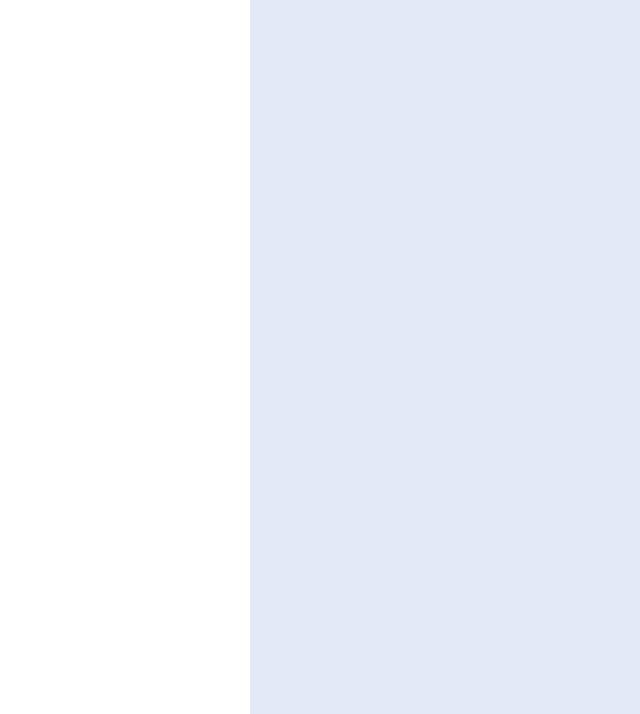
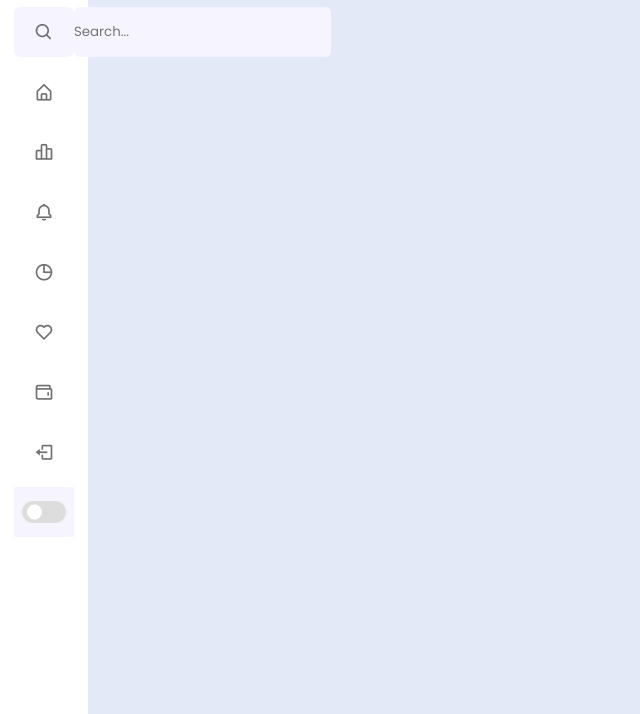
Before and after one commit to fahmidanial/responsive-sidebar, a plain HTML site: page index.html in a window 1280 px wide. Shown: the part 86-800 px from the top of the page, without its empty margins (0-640 px from the left). Drawn offline with nearby package versions, Linux system fonts and the light colour scheme.

Commit message:
dark-mode

```diff
--- a/index.html
+++ b/index.html
@@ -14,7 +14,7 @@
         <title>Responsive Sidebar Menu | Dark-Light Mode</title>
 </head>
 <body>
-    <nav class="sidebar">
+    <nav class="sidebar close">
         <header>
             <div class="image-text">
                 <span class="image">
@@ -31,17 +31,76 @@
 
         <div class="menu-bar">
             <div class="menu">
-                <ul class="menu-link">
+                <li class="search-box">
+                    <i class='bx bx-search icon'></i>
+                        <input type="search" placeholder="Search...">
+                </li>
+                <ul class="menu-links">
                     <li class="nav-link">
-                        <a href="£" class="href"></a>
+                        <a href="#">
+                            <i class='bx bx-home-alt icon'></i>
+                            <span class="text nav-text">Dashboard</span>
+                        </a>
+                    </li>
+                    <li class="nav-link">
+                        <a href="#">
+                            <i class='bx bx-bar-chart-alt-2 icon'></i>
+                            <span class="text nav-text">Revenue</span>
+                        </a>
+                    </li>
+                    <li class="nav-link">
+                        <a href="#">
+                            <i class='bx bx-bell icon'></i>
+                            <span class="text nav-text">Notifications</span>
+                        </a>
+                    </li>
+                    <li class="nav-link">
+                        <a href="#">
+                            <i class='bx bx-pie-chart-alt icon'></i>
+                            <span class="text nav-text">Analytics</span>
+                        </a>
+                    </li>
+                    <li class="nav-link">
+                        <a href="#">
+                            <i class='bx bx-heart icon'></i>
+                            <span class="text nav-text">Likes</span>
+                        </a>
+                    </li>
+                    <li class="nav-link">
+                        <a href="#">
+                            <i class='bx bx-wallet icon'></i>
+                            <span class="text nav-text">Wallets</span>
+                        </a>
                     </li>
                 </ul>
+            </div>
+
+            <div class="bottom-content">
+                <li class="">
+                    <a href="#">
+                        <i class='bx bx-log-out icon'></i>
+                        <span class="text nav-text">Logout</span>
+                    </a>
+                </li>
+
+                <li class="mode">
+                    <div class="moon-sun">
+                        <i class='bx bx-moon icon moon'></i>
+                        <i class='bx bx-sun icon sun'></i>
+                    </div>
+                    <span class="mode-text text">Dark Mode</span>
+
+                    <div class="toggle-switch">
+                        <span class="switch"></span>
+                    </div>
+
+                </li>
+
             </div>
         </div>
     </nav>
 
-
-
+    <script src="script.js"></script>
 
 </body>
 </html>
--- /dev/null
+++ b/script.js
@@ -0,0 +1,14 @@
+const body = document.querySelector("body"),
+        sidebar = body.querySelector(".sidebar"),
+        toggle = body.querySelector(".toggle"),
+        searchBtn = body.querySelector(".search-box"),
+        modeSwitch = body.querySelector(".toggle-switch"),
+        modeText = body.querySelector(".mode-text");
+
+        toggle.addEventListener("click", () => {
+            sidebar.classList.toggle("close");
+        });
+
+        modeSwitch.addEventListener("click", () => {
+            body.classList.toggle("dark");
+        });
--- a/style.css
+++ b/style.css
@@ -28,13 +28,46 @@
 body{
     height: 100vh;
     background: var(--body-color);
+    transition: var(--tran-04);
+}
+
+body.dark{
+    --body-color: #18191A;
+    --sidebar-color: #242526;
+    --primary-color: #3A3B3C;
+    --primary-color-light: #3A3B3C;
+    --toggle-color: #FFF;
+    --text-color: #CCC;
+}
+
+/* Sidebar */
+.sidebar{
+    position: fixed;
+    top: 0;
+    left: 0;
+    height: 100%;
+    width: 250px;
+    padding: 10px 14px;
+    background: var(--sidebar-color);
+    transition: var(--tran-05)
+}
+
+.sidebar.close{
+    width: 88px;
 }
 
 /* Resuable CSS */
 .sidebar .text{
     font-size: 16px;
     font-weight: 500;
+    color: var(--text-color);
+    transition: var(--tran-04)
+    white-space: nowrap;
+    opacity: 1;
+}
 
+.sidebar.close .text{
+    opacity: 0;
 }
 
 .sidebar.image{
@@ -44,32 +77,40 @@ body{
 
 }
 
-/* Sidebar */
+.sidebar li{
+    height: 50px;
+    margin-top: 10px;
+    list-style: none;
+    display: flex;
+    align-items: center;
+}
 
-.sidebar{
-    position: fixed;
-    top: 0;
-    left: 0;
-    height: 100%;
-    width: 250px;
-    padding: 10px 14px;
-    background: var(--sidebar-color);
+.sidebar li .icon{
+    display: flex;
+    align-items: center;
+    justify-content: center;
+    min-width: 60px;
+    font-size: 20px;
+}
+
+.sidebar li .icon,
+.sidebar li .text{
+    color: var(--text-color);
+    transition: var(--tran-03)
 }
 
 .sidebar header{
     position: relative;
-
 }
 
 .sidebar .image-text img{
-    width: 40px;
+    width: 60px;
     border-radius: 6px;
 }
 
 .sidebar header .image-text{
     display: flex;
     align-items: center;
-
 }
 
 header .image-text .header-text{
@@ -89,15 +130,129 @@ header .image-text .header-text{
     position: absolute;
     top: 50%;
     right: -25px;
-    transform: translateY(-50%);
+    transform: translateY(-50%) rotate(180deg);
     height: 25px;
-    width 25px;
+    width: 25px;
     background: var(--primary-color);
     display: flex;
     align-items: center;
     justify-content: center;
-    boreder-radius: 50%;
+    border-radius: 50%;
     color: var(--sidebar-color)
     font-size: 22px;
+    transition: var(--tran-03);
+}
+
+.sidebar.close header .toggle{
+    transform: translateY(-50%);
+}
+
+body.dark .sidebar header .toggle{
+    transform: rotate(180deg);
+    color: var(--text-color);
+}
+
+.sidebar .search-box{
+    background: var(--primary-color-light);
+    border-radius: 6px;
+}
+
+.search-box input{
+    height: 100%;
+    width: 100%
+    outline: none;
+    border: none;
+    border-radius: 6px;
+    background: var(--primary-color-light);
 
 }
+
+.sidebar li a{
+    height: 100%;
+    width: 100%;
+    display: flex;
+    align-items: center;
+    text-decoration: none;
+    border-radius: 6px;
+    transition: var(--tran-04);
+}
+
+.sidebar li a:hover{
+    background: var(--primary-color);
+}
+
+.sidebar li a:hover .icon,
+.sidebar li a:hover .text{
+    color: var(--sidebar-color);
+}
+
+body.dark .sidebar li a:hover .icon,
+body.dark .sidebar li a:hover .text{
+    color: var(--sidebar-color);
+}
+
+.sidebar .menu-bar{
+    height: calc(100%-50px);
+    display: flex;
+    flex-direction: column;
+    justify-content: space-between;
+}
+
+.menu-bar .mode{
+    position: relative;
+    border-radius: 6px;
+    background: var(--primary-color-light);
+}
+
+.menu-bar .mode .moon-sun{
+    height: 50px;
+    width: 60px;
+    display: flex;
+    align-items: center;
+}
+
+.menu-bar .mode i{
+    position: absolute;
+}
+
+.menu-bar .mode i.sun{
+    opacity: 0;
+}
+
+.menu-bar .mode .toggle-switch{
+    position: absolute;
+    right: 0;
+    display: flex;
+    align-items: center;
+    justify-content: center;
+    height: 100%;
+    min-width: 60px;
+    cursor: pointer;
+    background: var(--primary-color-light);
+}
+
+.toggle-switch .switch{
+    position: relative;
+    height: 22px;
+    width: 44px;
+    border-radius: 25px;
+    background: var(--toggle-color);
+}
+
+.switch::before{
+    content: '';
+    position: absolute;
+    height: 15px;
+    width: 15px;
+    border-radius: 50%;
+    top: 50%;
+    left:5px;
+    transform: translateY(-50%);
+    background: var(--sidebar-color);
+    transition: var(--tran-03);
+
+}
+
+body.dark .switch::before{
+    left: 24px;
+}
```
Also changed, not shown: logo.png.
